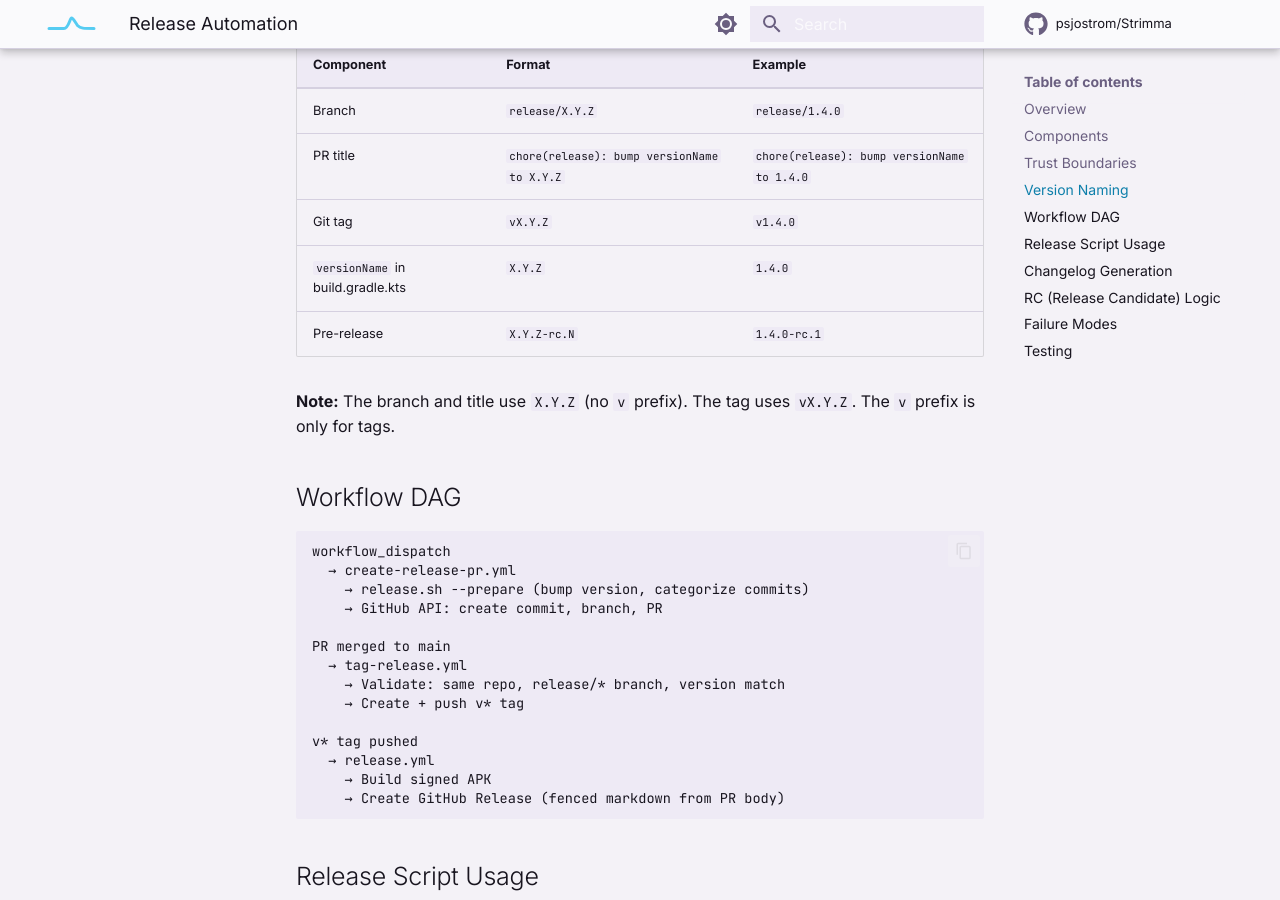
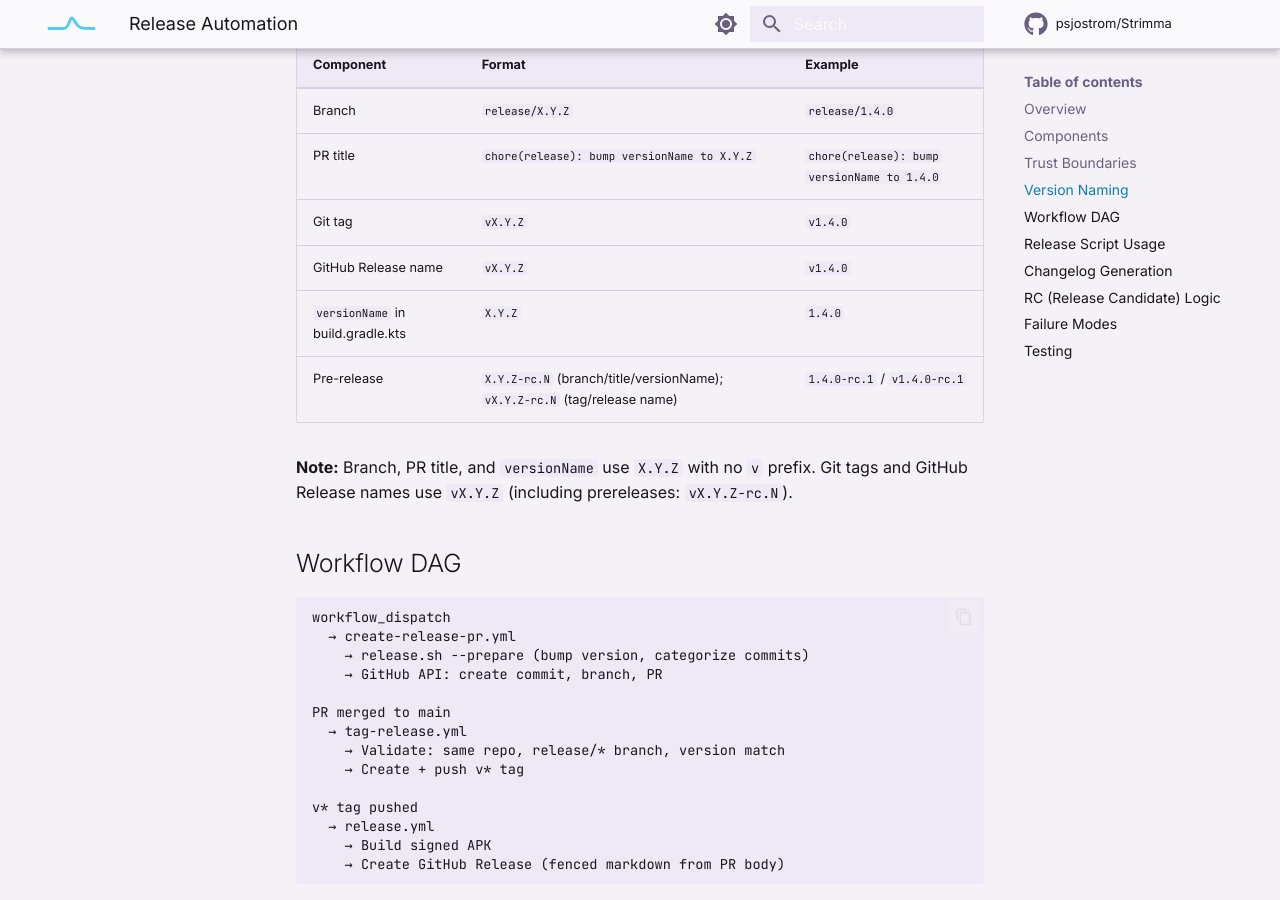
Before and after one commit to psjostrom/strimma, an MkDocs documentation site: the page built from docs/internal/release-automation.md, in a window 1280 px wide and 900 px high, scrolled down 1292 px. Built offline with MkDocs 1.6.1 and Material for MkDocs 9.7.7, drawn with Linux system fonts in a browser that asks for light colours; comment, search, counter and statistics services are not loaded.

Commit message:
fix(ci): set GitHub Release title to the tag name (#266)
* fix(ci): set GitHub Release title to the tag name

Without an explicit --title, the releases UI synthesizes "tag: PR title"
from the squash-merge release PR.

Co-authored-by: Cursor <cursoragent@cursor.com>

* docs: clarify v prefix applies to release names and tags

Co-authored-by: Cursor <cursoragent@cursor.com>

---------

Co-authored-by: Cursor <cursoragent@cursor.com>

```diff
--- a/docs/internal/release-automation.md
+++ b/docs/internal/release-automation.md
@@ -39,10 +39,11 @@ The PR title must start with `chore(release):` and contain a valid semver versio
 | Branch | `release/X.Y.Z` | `release/1.4.0` |
 | PR title | `chore(release): bump versionName to X.Y.Z` | `chore(release): bump versionName to 1.4.0` |
 | Git tag | `vX.Y.Z` | `v1.4.0` |
+| GitHub Release name | `vX.Y.Z` | `v1.4.0` |
 | `versionName` in build.gradle.kts | `X.Y.Z` | `1.4.0` |
-| Pre-release | `X.Y.Z-rc.N` | `1.4.0-rc.1` |
+| Pre-release | `X.Y.Z-rc.N` (branch/title/versionName); `vX.Y.Z-rc.N` (tag/release name) | `1.4.0-rc.1` / `v1.4.0-rc.1` |
 
-**Note:** The branch and title use `X.Y.Z` (no `v` prefix). The tag uses `vX.Y.Z`. The `v` prefix is only for tags.
+**Note:** Branch, PR title, and `versionName` use `X.Y.Z` with no `v` prefix. Git tags and GitHub Release names use `vX.Y.Z` (including prereleases: `vX.Y.Z-rc.N`).
 
 ## Workflow DAG
 
```
Also changed, not shown: 1 other file.
